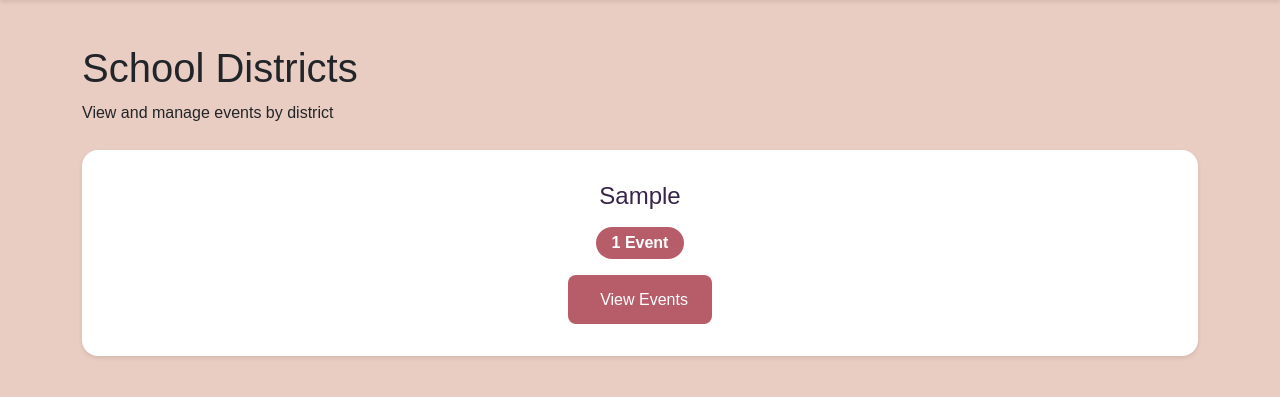
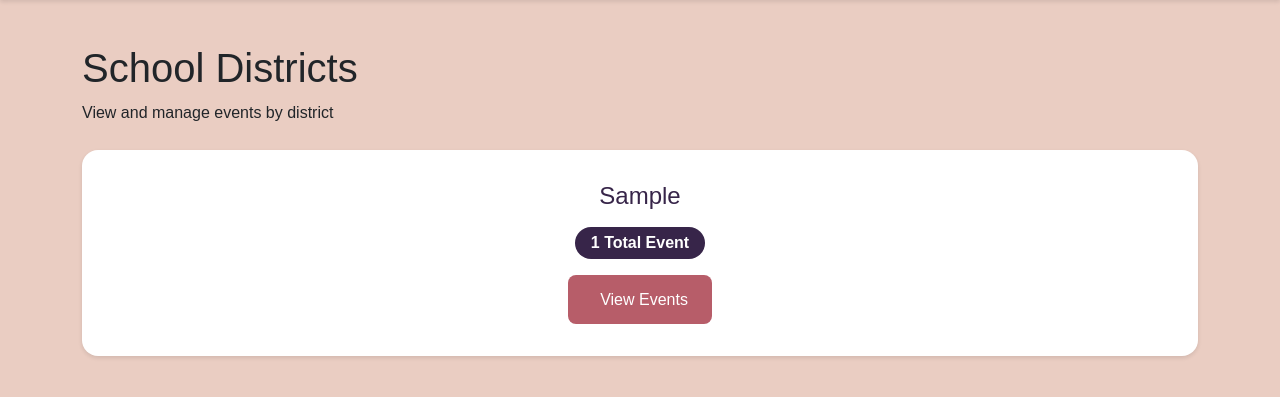
Before and after one commit to admiralorbiter/Voluntold, a Flask app: page /districts in a window 1280 px wide. Shown: the part 80-477 px from the top of the page. Run offline with Flask 3, Linux system fonts and the light colour scheme; tables that the repository leaves empty hold one stand-in row (values such as "Sample post").

Commit message:
district page mock ups seem to be working

```diff
--- a/routes/district.py
+++ b/routes/district.py
@@ -14,10 +14,19 @@ def list_districts():
     districts = db.session.query(distinct(EventDistrictMapping.district)).order_by(EventDistrictMapping.district).all()
     districts = [d[0] for d in districts]  # Extract district names from tuples
 
-    # For each district, get the count of active events
+    # For each district, get the count of all linked events
     district_data = []
     for district in districts:
-        event_count = EventDistrictMapping.query.join(
+        # Get total events count (both visible and non-visible)
+        total_events = EventDistrictMapping.query.join(
+            UpcomingEvent,
+            EventDistrictMapping.event_id == UpcomingEvent.id
+        ).filter(
+            EventDistrictMapping.district == district
+        ).count()
+
+        # Get visible events count
+        visible_events = EventDistrictMapping.query.join(
             UpcomingEvent,
             EventDistrictMapping.event_id == UpcomingEvent.id
         ).filter(
@@ -27,7 +36,8 @@ def list_districts():
 
         district_data.append({
             'name': district,
-            'event_count': event_count
+            'event_count': total_events,
+            'visible_event_count': visible_events
         })
 
     return render_template('districts/districts.html', districts=district_data)
--- a/templates/districts/districts.html
+++ b/templates/districts/districts.html
@@ -14,7 +14,10 @@
         <div class="district-card">
             <h2>{{ district.name }}</h2>
             <div class="event-count">
-                <span class="badge">{{ district.event_count }} Event{{ 's' if district.event_count != 1 }}</span>
+                <span class="badge total-events">{{ district.event_count }} Total Event{{ 's' if district.event_count != 1 }}</span>
+                {% if district.visible_event_count != district.event_count %}
+                    <span class="badge visible-events">{{ district.visible_event_count }} Visible</span>
+                {% endif %}
             </div>
             <a href="{{ url_for('district.district_events', district_name=district.name) }}"
                class="view-events-btn">
@@ -55,14 +58,27 @@
 
 .event-count {
     margin: 1rem 0;
+    display: flex;
+    flex-direction: column;
+    gap: 0.5rem;
+    align-items: center;
 }
 
 .event-count .badge {
-    background-color: var(--redwood);
-    color: white;
     padding: 0.5rem 1rem;
     border-radius: 2rem;
     font-size: 1rem;
+}
+
+.badge.total-events {
+    background-color: var(--dark-purple);
+    color: white;
+}
+
+.badge.visible-events {
+    background-color: var(--redwood);
+    color: white;
+    font-size: 0.9rem;
 }
 
 .view-events-btn {
```
Also changed, not shown: templates/districts/show.html (+0 -15 lines).
